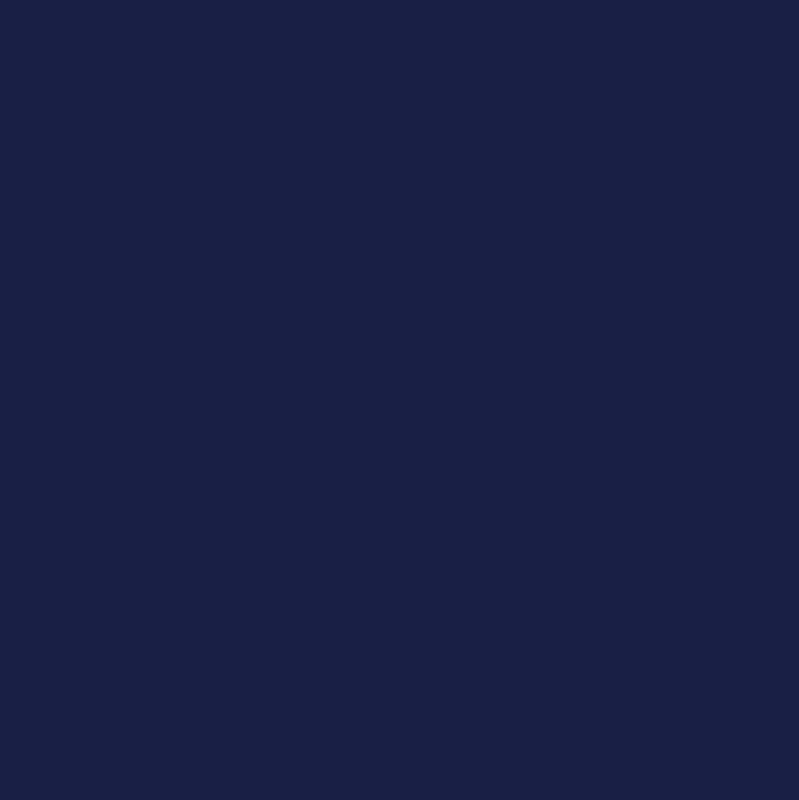
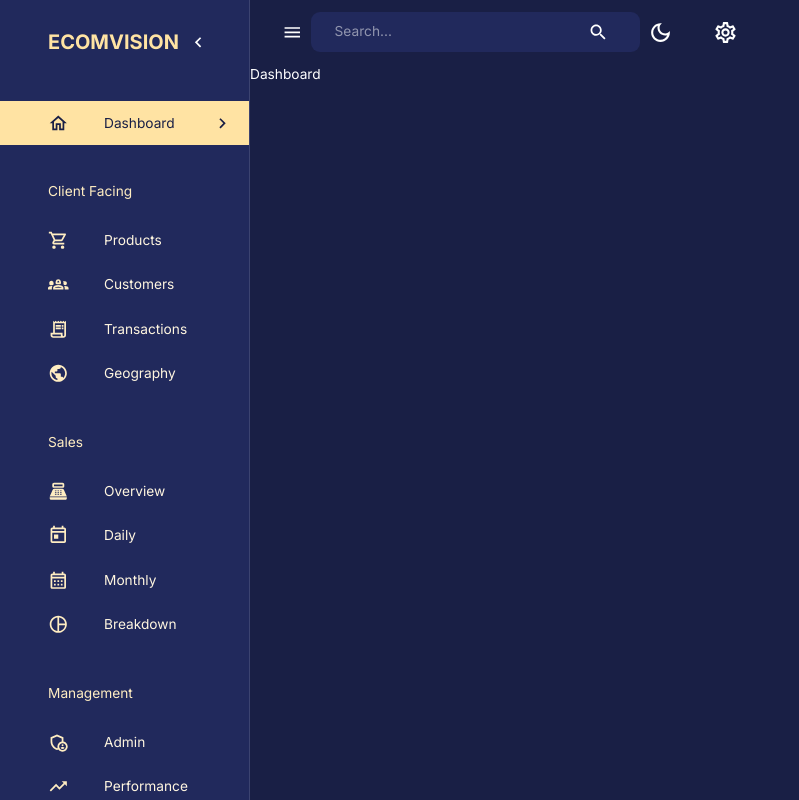
Before and after one commit to ansarjarvis/admin_dashboard, a React (Create React App) app in the folder client/: page /dashboard in a window 1280 px wide. Shown: the whole page, without its empty margins (0-799 px from the left). Built offline with nearby package versions, Linux system fonts and the light colour scheme.

Commit message:
add the sidebar navigation

```diff
--- a/client/src/App.js
+++ b/client/src/App.js
@@ -3,15 +3,26 @@
 import { themeSettings } from "theme";
 import { useSelector } from "react-redux";
 import { useMemo } from "react";
+import { BrowserRouter, Routes, Route, Navigate } from "react-router-dom";
+import Layout from "scenes/layout";
+import Dashboard from "scenes/dashboard";
 
 function App() {
   let mode = useSelector((state) => state.mode);
   let theme = useMemo(() => createTheme(themeSettings(mode)), [mode]);
   return (
     <div className="app">
-      <ThemeProvider theme={theme}>
-        <CssBaseline />
-      </ThemeProvider>
+      <BrowserRouter>
+        <ThemeProvider theme={theme}>
+          <CssBaseline />
+          <Routes>
+            <Route element={<Layout />}>
+              <Route path="/dashboard" element={<Dashboard />} />
+              <Route path="/" element={<Navigate to="/dashboard" replace />} />
+            </Route>
+          </Routes>
+        </ThemeProvider>
+      </BrowserRouter>
     </div>
   );
 }
--- /dev/null
+++ b/client/src/components/FlexBetween.jsx
@@ -0,0 +1,10 @@
+import { Box } from "@mui/system";
+import { styled } from "@mui/system";
+
+let FlexBewtween = styled(Box)({
+  display: "flex",
+  justifyContent: "space-between",
+  alignItems: "center",
+});
+
+export default FlexBewtween;
--- /dev/null
+++ b/client/src/components/Navbar.jsx
@@ -0,0 +1,70 @@
+import {
+  LightModeOutlined,
+  DarkModeOutlined,
+  Menu as MenuIcon,
+  Search,
+  SettingsOutlined,
+  ArrowDropDownOutlined,
+} from "@mui/icons-material";
+
+import FlexBewtween from "./FlexBetween";
+import { useDispatch } from "react-redux";
+import { globalActions } from "store";
+import profileImage from "assests/profile.jpeg";
+import {
+  AppBar,
+  IconButton,
+  InputBase,
+  Toolbar,
+  useTheme,
+} from "@mui/material";
+
+const Navbar = ({ isSidebarOpen, setIsSidebarOpen }) => {
+  let dispatch = useDispatch();
+  let theme = useTheme();
+
+  return (
+    <AppBar
+      sx={{
+        position: "static",
+        background: "none",
+        boxShadow: "none",
+      }}
+    >
+      <Toolbar sx={{ justifyContent: "space-between" }}>
+        {/* Left Side */}
+        <FlexBewtween>
+          <IconButton onClick={() => setIsSidebarOpen(!isSidebarOpen)}>
+            <MenuIcon />
+          </IconButton>
+          <FlexBewtween
+            backgroundColor={theme.palette.background.alt}
+            borderRadius="9px"
+            gap="3rem"
+            p="0.1rem 1.5rem"
+          >
+            <InputBase placeholder="Search..." />
+            <IconButton>
+              <Search />
+            </IconButton>
+          </FlexBewtween>
+        </FlexBewtween>
+        {/* Right size */}
+        <FlexBewtween gap="1.5rem">
+          <IconButton onClick={() => dispatch(globalActions.setMode())}>
+            {theme.palette.mode === "dark" ? (
+              <DarkModeOutlined sx={{ fontSize: "25px" }} />
+            ) : (
+              <LightModeOutlined sx={{ fontSize: "25px" }} />
+            )}
+          </IconButton>
+          <IconButton>
+            <SettingsOutlined sx={{ fontSize: "25px" }} />
+          </IconButton>
+        </FlexBewtween>
+      </Toolbar>
+    </AppBar>
+  );
+};
+
+export default Navbar;
--- /dev/null
+++ b/client/src/components/Sidebar.jsx
@@ -0,0 +1,197 @@
+import {
+  Box,
+  Divider,
+  Drawer,
+  IconButton,
+  List,
+  ListItem,
+  ListItemButton,
+  ListItemIcon,
+  ListItemText,
+  Typography,
+  useTheme,
+} from "@mui/material";
+import {
+  SettingsOutlined,
+  ChevronLeft,
+  ChevronRightOutlined,
+  HomeOutlined,
+  ShoppingCartOutlined,
+  Groups2Outlined,
+  ReceiptLongOutlined,
+  PublicOutlined,
+  PointOfSaleOutlined,
+  TodayOutlined,
+  CalendarMonthOutlined,
+  AdminPanelSettingsOutlined,
+  TrendingUpOutlined,
+  PieChartOutline,
+} from "@mui/icons-material";
+import { useEffect, useState } from "react";
+import { useLocation, useNavigate } from "react-router-dom";
+import FlexBewtween from "./FlexBetween";
+import profileImage from "assests/profile.jpeg";
+
+let navItems = [
+  {
+    text: "Dashboard",
+    icon: <HomeOutlined />,
+  },
+  {
+    text: "Client Facing",
+    icon: null,
+  },
+  {
+    text: "Products",
+    icon: <ShoppingCartOutlined />,
+  },
+  {
+    text: "Customers",
+    icon: <Groups2Outlined />,
+  },
+  {
+    text: "Transactions",
+    icon: <ReceiptLongOutlined />,
+  },
+  {
+    text: "Geography",
+    icon: <PublicOutlined />,
+  },
+  {
+    text: "Sales",
+    icon: null,
+  },
+  {
+    text: "Overview",
+    icon: <PointOfSaleOutlined />,
+  },
+  {
+    text: "Daily",
+    icon: <TodayOutlined />,
+  },
+  {
+    text: "Monthly",
+    icon: <CalendarMonthOutlined />,
+  },
+  {
+    text: "Breakdown",
+    icon: <PieChartOutline />,
+  },
+  {
+    text: "Management",
+    icon: null,
+  },
+  {
+    text: "Admin",
+    icon: <AdminPanelSettingsOutlined />,
+  },
+  {
+    text: "Performance",
+    icon: <TrendingUpOutlined />,
+  },
+];
+
+let Sidebar = ({
+  IsNonMobile,
+  drawerWidth,
+  isSidebarOpen,
+  setIsSidebarOpen,
+}) => {
+  let { pathname } = useLocation();
+  let navigate = useNavigate();
+  let theme = useTheme();
+  let [active, setActive] = useState("");
+  useEffect(() => {
+    setActive(pathname.substring(1));
+  }, [pathname]);
+
+  return (
+    <Box component="nav">
+      {isSidebarOpen && (
+        <Drawer
+          open={isSidebarOpen}
+          onClose={() => {
+            setIsSidebarOpen(false);
+          }}
+          variant="persistent"
+          anchor="left"
+          sx={{
+            width: drawerWidth,
+            "& .MuiDrawer-paper": {
+              color: theme.palette.secondary[200],
+              backgroundColor: theme.palette.background.alt,
+              boxSizing: "border-box",
+              width: drawerWidth,
+            },
+          }}
+        >
+          <Box width="100%">
+            <Box m="1.5rem 2rem 2rem 3rem">
+              <FlexBewtween color={theme.palette.secondary.main}>
+                <Box display="flex" alignItems="center" gap="0.5rem">
+                  <Typography variant="h4" fontWeight="bold">
+                    ECOMVISION
+                  </Typography>
+                </Box>
+                {!IsNonMobile && (
+                  <IconButton onClick={() => setIsSidebarOpen(!isSidebarOpen)}>
+                    <ChevronLeft />
+                  </IconButton>
+                )}
+              </FlexBewtween>
+            </Box>
+            <List>
+              {navItems.map(({ text, icon }) => {
+                if (!icon) {
+                  return (
+                    <Typography key={text} sx={{ m: "2.25rem 0 1rem 3rem" }}>
+                      {text}
+                    </Typography>
+                  );
+                }
+                let lcText = text.toLowerCase();
+                return (
+                  <ListItem key={text} disablePadding>
+                    <ListItemButton
+                      onClick={() => {
+                        navigate(`/${lcText}`);
+                        setActive(lcText);
+                      }}
+                      sx={{
+                        backgroundColor:
+                          active === lcText
+                            ? theme.palette.secondary[300]
+                            : "transparent",
+                        color:
+                          active === lcText
+                            ? theme.palette.primary[600]
+                            : theme.palette.secondary[100],
+                      }}
+                    >
+                      <ListItemIcon
+                        sx={{
+                          ml: "2rem",
+                          color:
+                            active === lcText
+                              ? theme.palette.primary[600]
+                              : theme.palette.secondary[200],
+                        }}
+                      >
+                        {icon}
+                      </ListItemIcon>
+                      <ListItemText primary={text} />
+                      {active === lcText && (
+                        <ChevronRightOutlined sx={{ ml: "auto" }} />
+                      )}
+                    </ListItemButton>
+                  </ListItem>
+                );
+              })}
+            </List>
+          </Box>
+        </Drawer>
+      )}
+    </Box>
+  );
+};
+export default Sidebar;
--- /dev/null
+++ b/client/src/scenes/dashboard/index.jsx
@@ -0,0 +1,5 @@
+let Dashboard = () => {
+  return <div>Dashboard</div>;
+};
+
+export default Dashboard;
--- /dev/null
+++ b/client/src/scenes/layout/index.jsx
@@ -0,0 +1,29 @@
+import { useState } from "react";
+import { Box, useMediaQuery } from "@mui/material";
+import { Outlet } from "react-router-dom";
+import Navbar from "components/Navbar";
+import Sidebar from "components/Sidebar";
+
+let Layout = () => {
+  let isNonMobile = useMediaQuery("(min-width:600px)");
+  let [isSidebarOpen, setIsSidebarOpen] = useState(true);
+  return (
+    <Box display={isNonMobile ? "flex" : "block"} width="100%" height="100%">
+      <Sidebar
+        isNonMobile={isNonMobile}
+        drawerWidth="250px"
+        isSidebarOpen={isSidebarOpen}
+        setIsSidebarOpen={setIsSidebarOpen}
+      />
+      <Box>
+        <Navbar
+          isSidebarOpen={isSidebarOpen}
+          setIsSidebarOpen={setIsSidebarOpen}
+        />
+        <Outlet />
+      </Box>
+    </Box>
+  );
+};
+
+export default Layout;
```
Also changed, not shown: client/src/assests/profile.jpeg (added).
